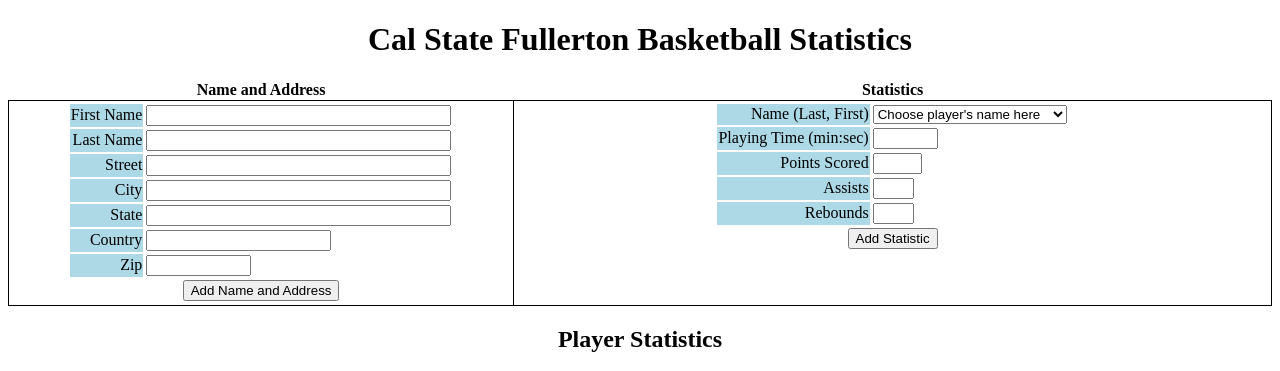
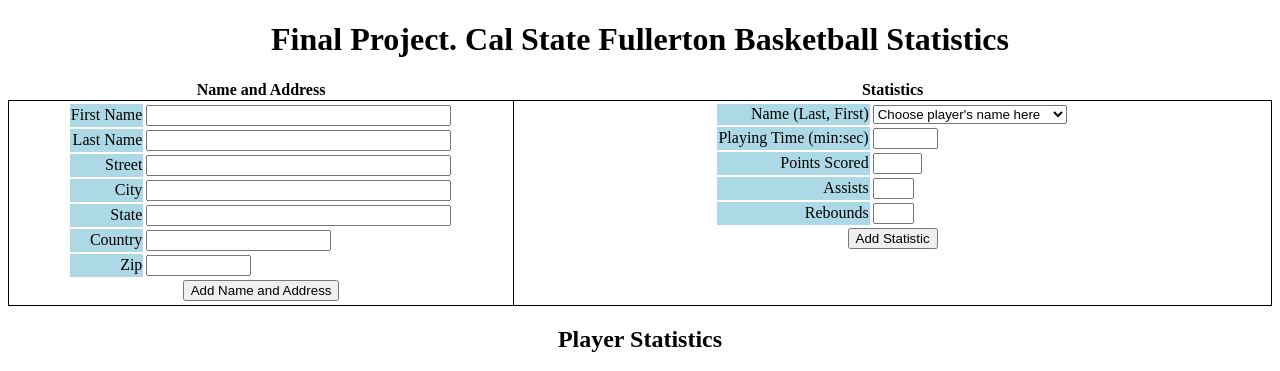
Before and after one commit to rauldoe/cpsc431-proj1, a PHP site: page /home_page.php in a window 1280 px wide. Shown: the top 371 px of the page. Run offline with PHP 8.4, Linux system fonts and the light colour scheme; data comes from the database, SQL or seed files in the repository.

Commit message:
home page title

```diff
--- a/web/home_page.php
+++ b/web/home_page.php
@@ -4,7 +4,7 @@
     <title>CPSC 431 FINAL PROJECT</title>
   </head>
   <body>
-    <h1 style="text-align:center">Cal State Fullerton Basketball Statistics</h1>
+    <h1 style="text-align:center">Final Project.  Cal State Fullerton Basketball Statistics</h1>
 
 <?php
       require_once('Address.php');
```
